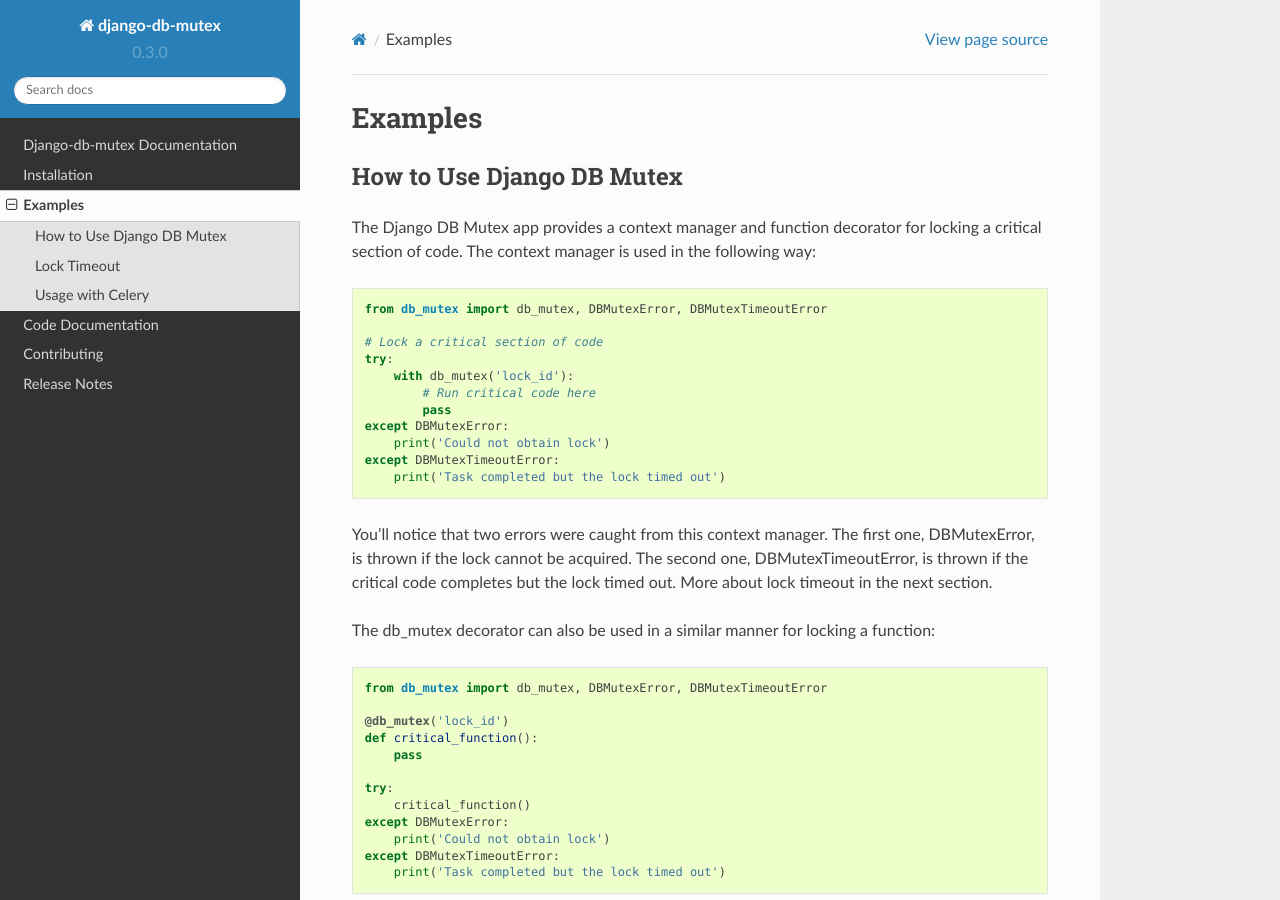
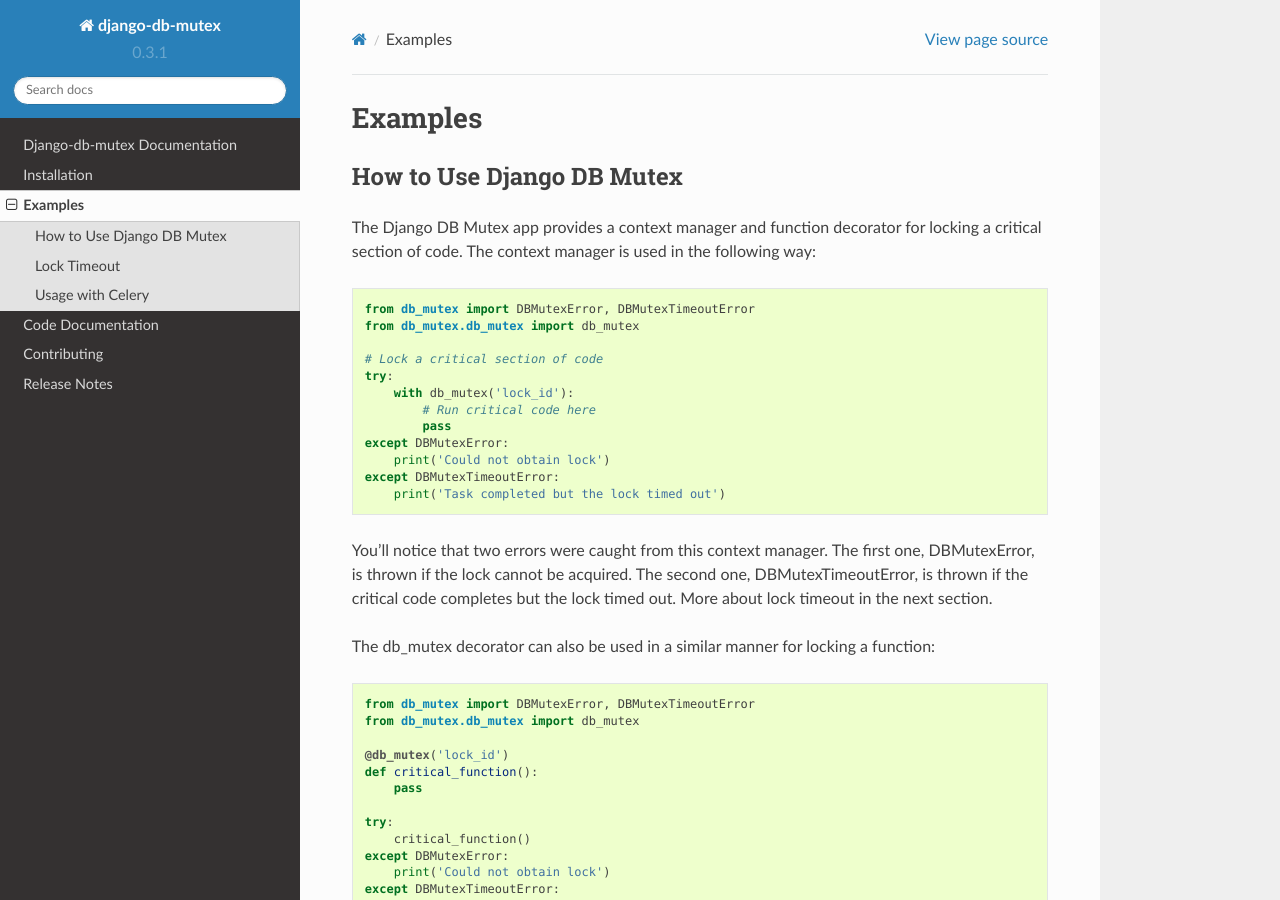
Before and after one commit to ambitioninc/django-db-mutex, a Sphinx documentation site: the page built from docs/examples.rst, in a window 1280 px wide and 900 px high. Built offline with Sphinx 7.4.7 and the Read the Docs theme 2.0.0, drawn with Linux system fonts in a browser that asks for light colours.

Commit message:
fix docs

```diff
--- a/db_mutex/version.py
+++ b/db_mutex/version.py
@@ -1 +1 @@
-__version__ = '0.3.0'
+__version__ = '0.3.1'
--- a/docs/examples.rst
+++ b/docs/examples.rst
@@ -9,7 +9,8 @@
 
 .. code-block:: python
 
-    from db_mutex import db_mutex, DBMutexError, DBMutexTimeoutError
+    from db_mutex import DBMutexError, DBMutexTimeoutError
+    from db_mutex.db_mutex import db_mutex
 
     # Lock a critical section of code
     try:
@@ -30,7 +31,8 @@
 
 .. code-block:: python
 
-    from db_mutex import db_mutex, DBMutexError, DBMutexTimeoutError
+    from db_mutex import DBMutexError, DBMutexTimeoutError
+    from db_mutex.db_mutex import db_mutex
 
     @db_mutex('lock_id')
     def critical_function():
```
Also changed, not shown: docs/release_notes.rst (+8 -0 lines).
